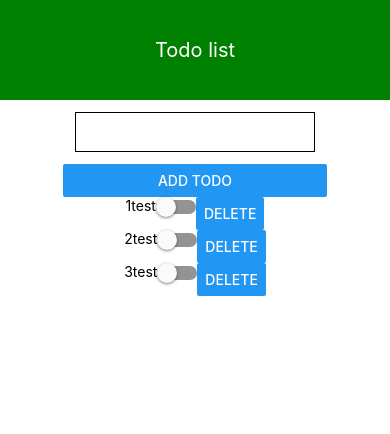
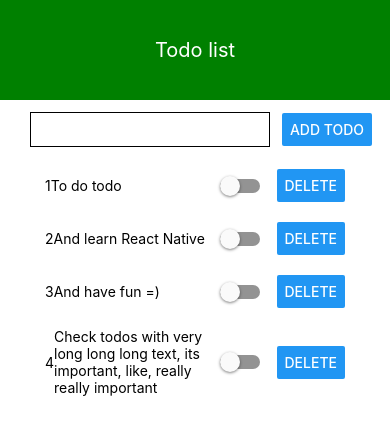
Before and after one commit to SidorinAD/reactn-todolist, a React Native app: screen / in a window 390 px wide. Shown: the top 434 px of the page. Built offline with nearby package versions, Linux system fonts and the light colour scheme.

Commit message:
FlatList fix + minor styling

```diff
--- a/components/AddTodoForm/AddTodo.tsx
+++ b/components/AddTodoForm/AddTodo.tsx
@@ -1,25 +1,42 @@
+import React, { useState } from 'react';
 import { observer } from 'mobx-react-lite';
-import React, { useState } from 'react';
-import { StyleSheet, Text, View, TextInput, Button } from 'react-native';
+import {
+  StyleSheet,
+  View,
+  TextInput,
+  Button } from 'react-native';
 import { useTodoStore } from '../../utils/hooks';
 
 export const AddTodo = observer(() => {
     const { TodoStore } = useTodoStore();
     const [text, setText] = useState('');
 
+    const addTodo = (text: string) => {
+      TodoStore.addTodo(text);
+      setText('')
+    }
+
     return (
-        <View>
-            <TextInput style={styles.input} onChangeText={setText}/>
-            <Button title='Add Todo' onPress={() => TodoStore.addTodo(text)}/>
+        <View style={styles.inputContainer}>
+            <TextInput style={styles.input} value={text} onChangeText={setText} />
+            <Button title='Add Todo' onPress={() => addTodo(text)} />
         </View>
     )
 })
 
 const styles = StyleSheet.create({
   input: {
-    height: 40,
+    height: 35,
+    width: '70%',
     margin: 12,
     borderWidth: 1,
     padding: 10,
   },
+  buttonStyles: {
+
+  },
+  inputContainer: {
+    flexDirection: 'row',
+    alignItems: 'center',
+  },
 });
--- a/components/TodoItem/TodoItem.tsx
+++ b/components/TodoItem/TodoItem.tsx
@@ -1,23 +1,49 @@
 import React from 'react';
-import { StyleSheet, Text, View, Switch, Button } from 'react-native';
+import {
+  StyleSheet,
+  Text,
+  View,
+  Switch,
+  Button } from 'react-native';
 import { observer } from 'mobx-react-lite';
 import { useTodoStore } from '../../utils/hooks';
+import { TodoType } from '../../types';
 
-export const TodoItem = observer(({todoData} : any) => {
+export const TodoItem = observer(({ todoData } : any) => {
   const { id, text, completed } = todoData;
   const { TodoStore } = useTodoStore();
   return (
-      <View style={styles.todocontainer}>
+    <View style={styles.todoContainer}>
+      <View style={styles.textContainer}>
         <Text>{id}</Text>
         <Text>{text}</Text>
-        <Switch value={completed} />
+      </View>
+      <View style={styles.switchContainer}>
+        <Switch
+          value={completed}
+          onValueChange={() => TodoStore.completeTodo(id)}
+        />
+      </View>
       <Button title="Delete" onPress={() => TodoStore.removeTodo(id)} />
     </View>
   );
-})
+});
 
 const styles = StyleSheet.create({
-    todocontainer: {
+  todoContainer: {
+    width: 300,
     flexDirection: 'row',
-    }
-})
+    alignItems: 'center',
+    marginVertical: 10,
+    justifyContent: 'space-between',
+  },
+  textContainer: {
+    flex: 3,
+    flexDirection: 'row',
+    alignItems: 'center',
+    paddingRight: 5,
+  },
+  switchContainer: {
+    flex: 1,
+  },
+});
--- a/components/TodoList/TodoList.tsx
+++ b/components/TodoList/TodoList.tsx
@@ -1,16 +1,19 @@
 import React from 'react';
-import { StyleSheet, Text, View } from 'react-native';
+import { StyleSheet, View, FlatList } from 'react-native';
 import { observer } from 'mobx-react-lite';
 import { useTodoStore } from '../../utils/hooks';
 import { TodoItem } from '../TodoItem';
+
 
 export const TodoList = observer(() => {
     const { TodoStore } = useTodoStore();
     return (
       <View style={styles.todolistcontainer}>
-        {TodoStore.todos.map((todo) => (
-          <TodoItem todoData={todo} key={todo.id} />
-        ))}
+        <FlatList
+          data={TodoStore.todos}
+          keyExtractor={(item) => item.id.toString()}
+          renderItem={({ item }) => <TodoItem todoData={item} />}
+        />
       </View>
     );
 })
@@ -18,5 +21,6 @@ export const TodoList = observer(() => {
 const styles = StyleSheet.create({
     todolistcontainer: {
         alignItems: 'center',
+        width: '80%',
     }
 })
--- a/store/todo-store.ts
+++ b/store/todo-store.ts
@@ -5,17 +5,22 @@ export class TodoStore {
   todos: TodoType[] = [
     {
       id: 1,
-      text: 'test',
+      text: 'To do todo',
       completed: false,
     },
     {
       id: 2,
-      text: 'test',
+      text: 'And learn React Native',
       completed: false,
     },
     {
       id: 3,
-      text: 'test',
+      text: 'And have fun =)',
+      completed: false,
+    },
+    {
+      id: 4,
+      text: 'Check todos with very long long long text, its important, like, really really important',
       completed: false,
     },
   ];
```
Lines whose indentation alone changed are shown as unchanged.
